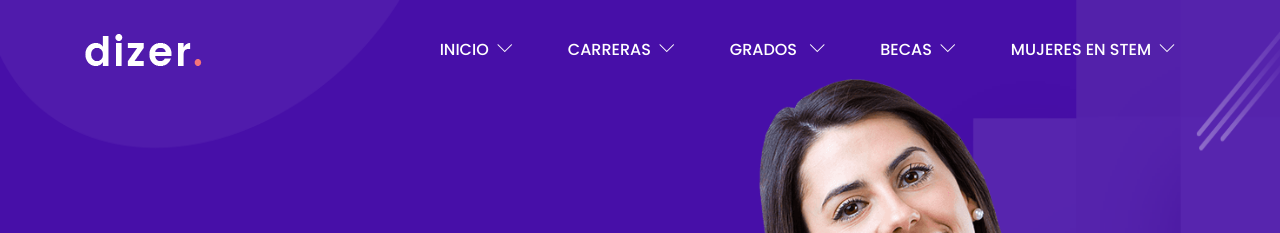
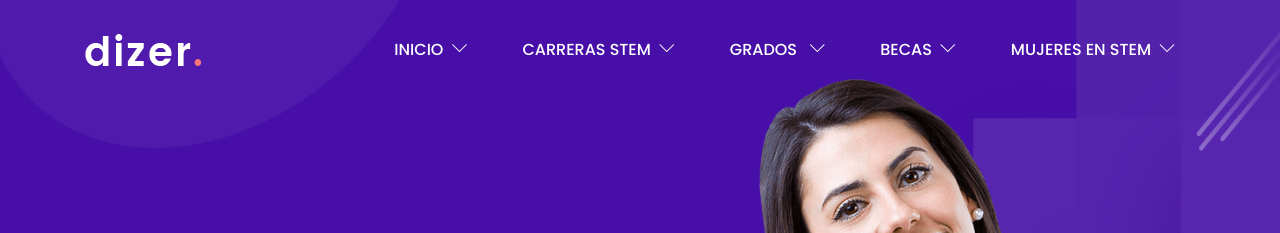
Before and after one commit to estaennosotraspiloto/estaennosotraspiloto, a Jekyll site: the page built from index.html, in a window 1280 px wide. Shown: the top 233 px of the page. Built offline with Jekyll 4.4.1, drawn with Linux system fonts in a browser that asks for light colours.

Commit message:
Update from Forestry.io estaennosotraspiloto updated _data/navigation.yml

```diff
--- a/_data/navigation.yml
+++ b/_data/navigation.yml
@@ -9,7 +9,7 @@ main:
     url: "/index-3"
   - name: Home 4
     url: "/index-4"
-- name: Carreras
+- name: Carreras STEM
   url: "#"
   submenu:
   - name: About
```
